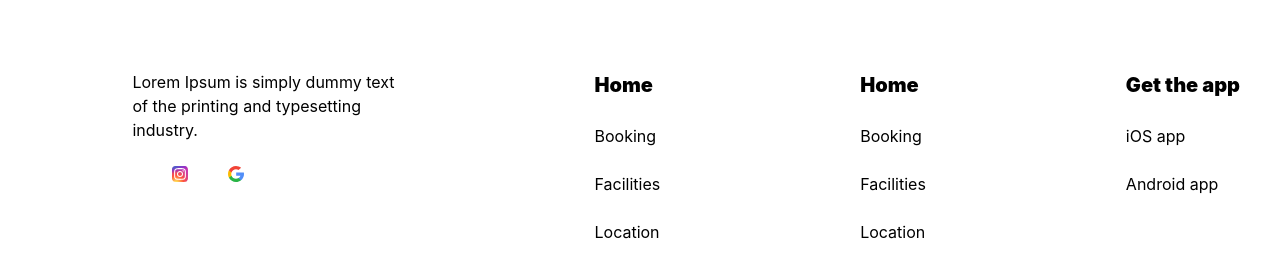
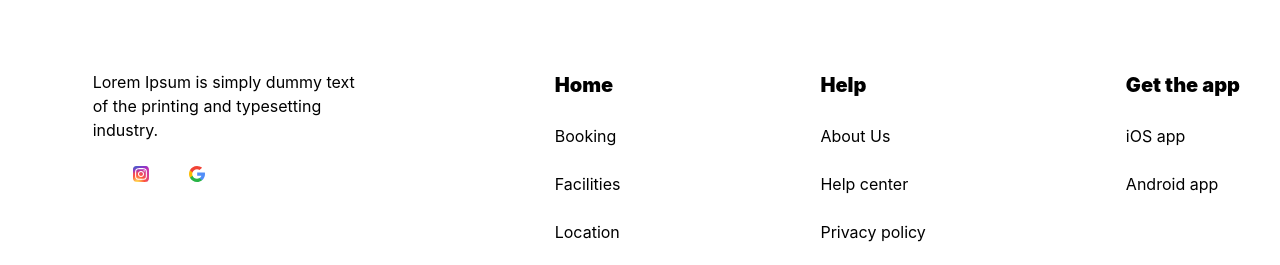
Before and after one commit to azimjonovmuhammadamin05-source/taem, a website: page page.html in a window 1280 px wide. Shown: the part 3875-4140 px from the top of the page. Drawn offline with nearby package versions, Linux system fonts and the light colour scheme; files that its build step writes are made by us from their sources.

Commit message:
commit by end vohid

```diff
--- a/page.html
+++ b/page.html
@@ -197,11 +197,11 @@
             <p>Contact</p>
         </div>
         <div>
-            <p class="font-black text-[20px]">Home</p><br>
-            <p>Booking</p><br>
-            <p>Facilities</p><br>
-            <p>Location</p><br>
-            <p>Contact</p>
+            <p class="font-black text-[20px]">Help</p><br>
+            <p>About Us</p><br>
+            <p>Help center</p><br>
+            <p>Privacy policy</p><br>
+            <p>FAQs</p>
         </div>
         <div>
             <p class="font-black text-[20px]">Get the app</p><br>
```
